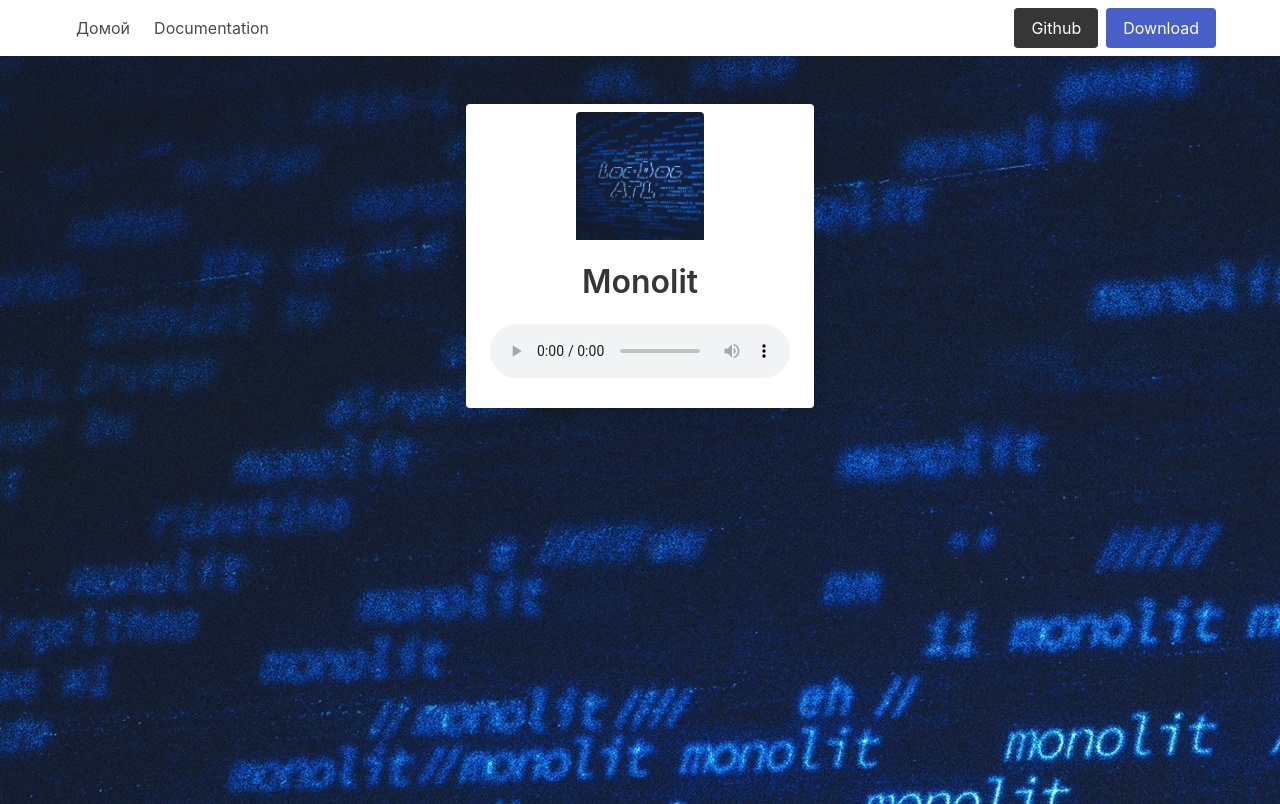
After one commit to Erop1997/BaseSound, a Django app: page /music_player/song/ in a window 1280 px wide. The commit adds this page. Run offline with Django 4.2, Linux system fonts and the light colour scheme; data comes from the database, SQL or seed files in the repository; both versions use the stored data as it was after the commit.

Commit message:
second_step

```diff
--- /dev/null
+++ b/files/static/style.css
@@ -0,0 +1,3 @@
+.is-fullheight-with-navbar{
+    background-image: url(ATL.jpeg)
+}
--- /dev/null
+++ b/music_player/templates/base_layout.html
@@ -0,0 +1,42 @@
+{% load static %}
+<!DOCTYPE html>
+<html lang="en">
+<head>
+    <meta charset="UTF-8">
+    <meta name="viewport" content="width=device-width, initial-scale=1.0">
+    <title>Document</title>
+    <link rel="stylesheet" href="{% static 'static/bulma.css' %}">
+    <link rel="stylesheet" href="{% static 'static/style.css' %}">
+</head>
+<body>
+    <nav class="navbar">
+        <div class="container">
+          <div id="navMenu" class="navbar-menu">
+            <div class="navbar-start">
+              <a href="{% url 'music_player:home' %}" class="navbar-item">
+                Домой
+              </a>
+              <a class="navbar-item">
+                Documentation
+              </a>
+            </div>
+
+            <div class="navbar-end">
+              <div class="navbar-item">
+                <div class="buttons">
+                  <a class="button is-dark">Github</a>
+                  <a class="button is-link">Download</a>
+                </div>
+              </div>
+            </div>
+          </div>
+        </div>
+      </nav>
+
+<section class="background hero is-fullheight-with-navbar ">
+    {% block content %}
+    {% endblock %}
+</section>
+
+</body>
+</html>
--- /dev/null
+++ b/music_player/templates/song.html
@@ -0,0 +1,19 @@
+{% extends 'base_layout.html' %}
+{% block content %}
+
+<div class="container mt-6">
+    <div class="card">
+        <div class="card-image pt-2">
+            <figure style="margin:auto;" class="image is-128x128"><img src="/media/{{ song.image }}"></figure>
+        </div>
+        <div class="card-content has-text-centered">
+            <div class="title">{{ song }}</div>
+            <audio controls>
+                <source src="/media/{{ song.song }}" type="audio/mp3">
+            </audio>
+        </div>
+    </div>
+</div>
+</div>
+
+{% endblock %}
--- a/music_player/urls.py
+++ b/music_player/urls.py
@@ -2,5 +2,6 @@ from django.urls import path, include
 from . import views
 
 urlpatterns = [
-    path('home/', views.home , name='home')
+    path('home/', views.home , name='home'),
+    path('song/', views.song , name='song'),
 ]
--- a/music_player/views.py
+++ b/music_player/views.py
@@ -1,7 +1,11 @@
 from django.shortcuts import render
+import os
 from .models import *
-
 # Create your views here.
 def home(request):
-    music = Song.objects.all()
-    return render(request, 'home.html', {'songs':music})
+    songs = Song.objects.all()
+    return render(request, 'home.html', {'songs':songs})
+
+def song(request):
+    music = Song.objects.get(name='Monolit')
+    return render(request, 'song.html', {'song': music})
```
Also changed, not shown: music_player/templates/home.html (+9 -21 lines), db.sqlite3, files/static/ATL.jpeg (added), files/static/script.js (added), 4 other files.
